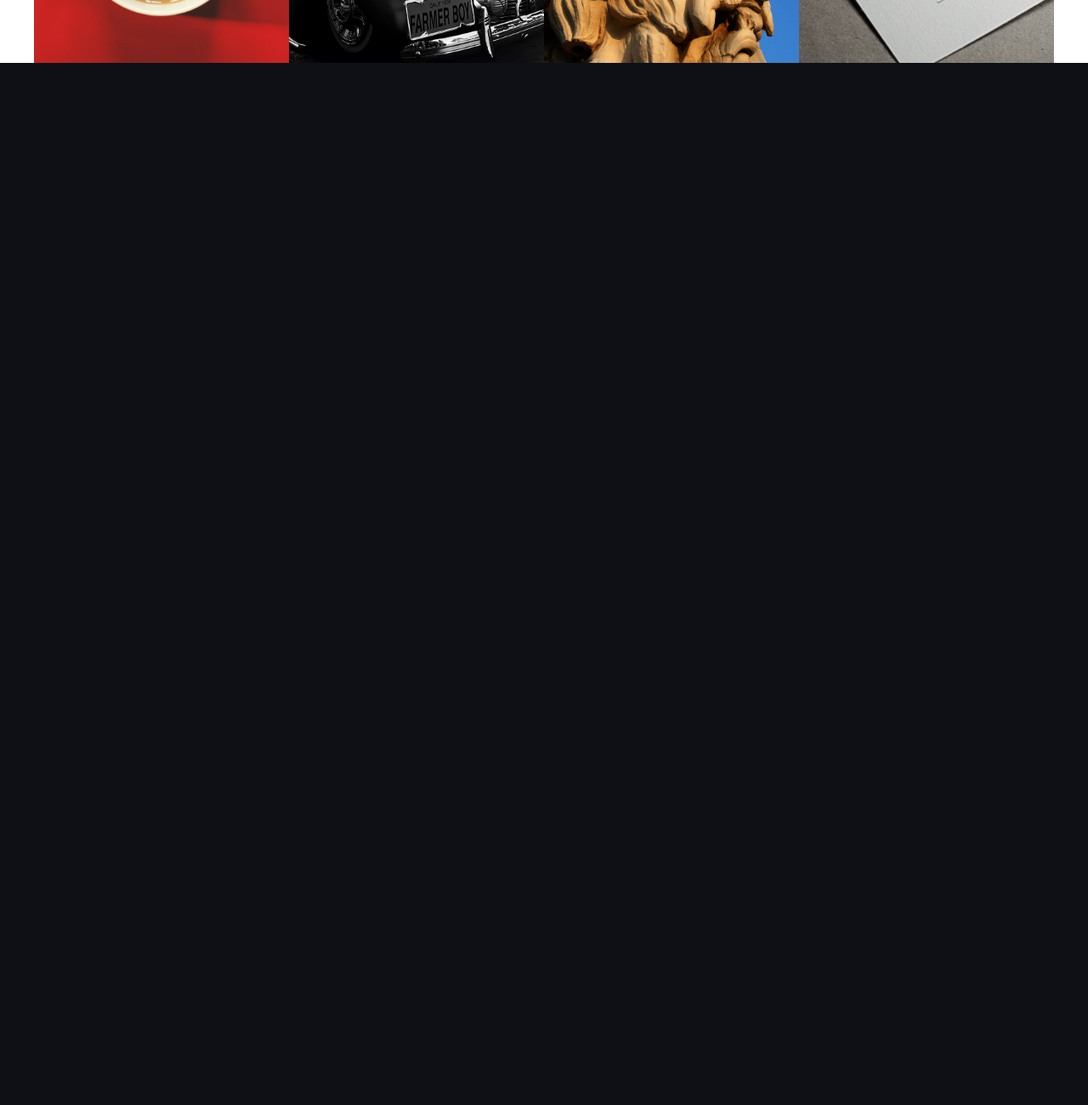
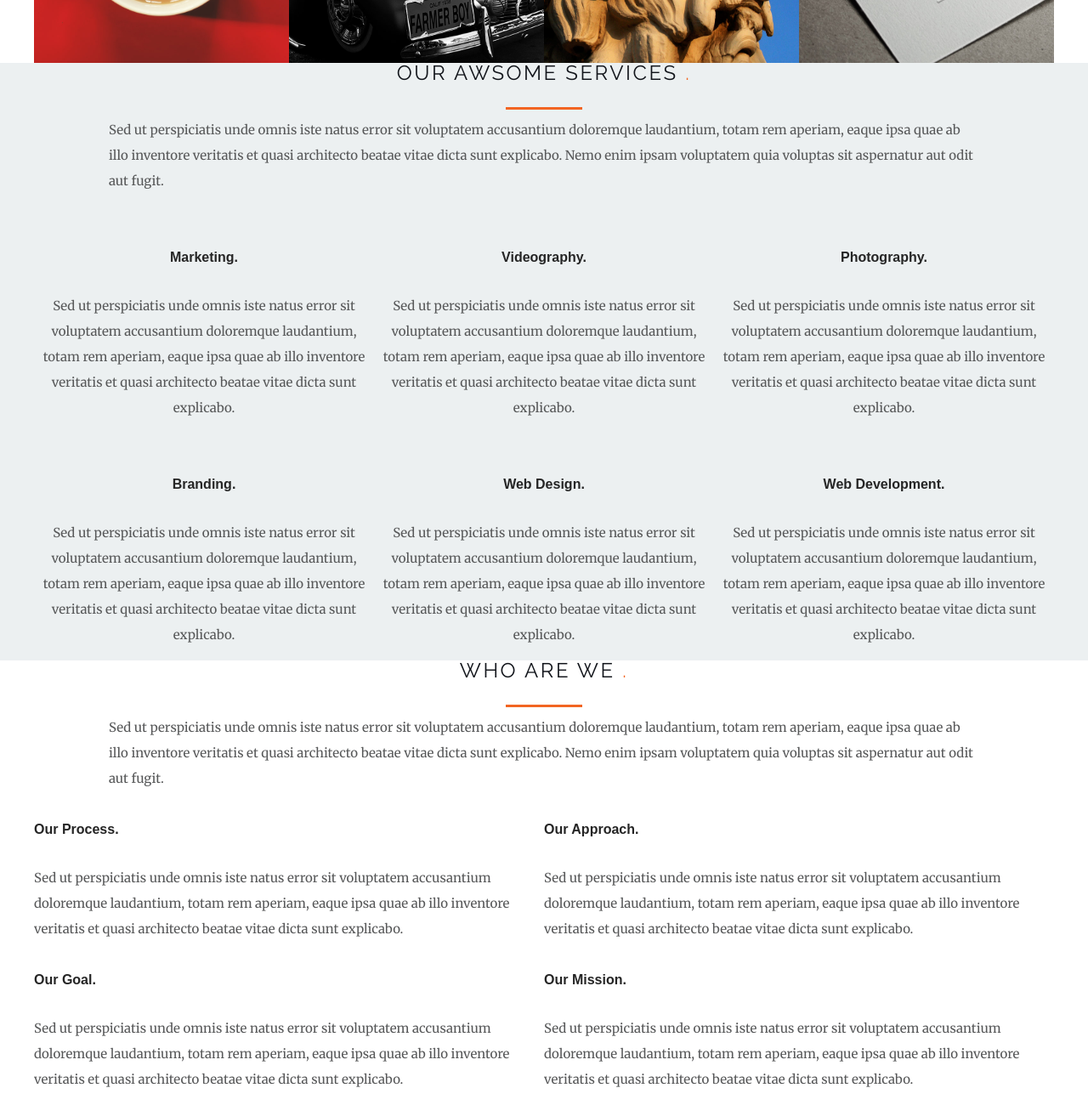
Before and after one commit to jairovg/puremedia-vpc, a website built with webpack: page src/index.html in a window 1280 px wide. Shown: the part 1341-2641 px from the top of the page at 85% size. Before the commit the page ends 1415 px from the top, so only its background shows below. Built offline with nearby package versions, Linux system fonts and the light colour scheme.

Commit message:
Works and Values

```diff
--- a/src/index.html
+++ b/src/index.html
@@ -39,15 +39,14 @@
       <a href="" class="hero-option"></a>
     </div>
   </section>
-  <section class="l-latest-works">
+  <section class="l-works">
     <h1 class="h1">
       Our latest works
     </h1>
     <p class="l-constraint description">
-      Sed ut perspiciatis unde omnis iste natus error sit voluptatem accusantium
-      doloremque laudantium, totam rem aperiam, eaque ipsa quae ab illo inventore veritatis et quasi
-      architecto beatae vitae dicta sunt explicabo. Nemo enim ipsam voluptatem quia voluptas sit aspernatur
-      aut odit aut fugit.
+      Sed ut perspiciatis unde omnis iste natus error sit voluptatem accusantium doloremque laudantium,
+      totam rem aperiam, eaque ipsa quae ab illo inventore veritatis et quasi architecto beatae vitae
+      dicta sunt explicabo. Nemo enim ipsam voluptatem quia voluptas sit aspernatur aut odit aut fugit.
     </p>
     <section class="latest-works">
       <div class="work">
@@ -57,7 +56,7 @@
             <p>Photography</p>
           </div>
         </div>
-        <img src="/assets/images/latest-works/grizzly.jpg" alt="" class="work-img">
+        <img src="/assets/images/works/grizzly.jpg" alt="" class="work-img">
       </div>
       <div class="work">
         <div class="work-text">
@@ -66,7 +65,7 @@
             <p>Webdesign</p>
           </div>
         </div>
-        <img src="/assets/images/latest-works/hotel.jpg" alt="" class="work-img">
+        <img src="/assets/images/works/hotel.jpg" alt="" class="work-img">
       </div>
       <div class="work">
         <div class="work-text">
@@ -75,7 +74,7 @@
             <p>Branding</p>
           </div>
         </div>
-        <img src="/assets/images/latest-works/beetle.jpg" alt="" class="work-img">
+        <img src="/assets/images/works/beetle.jpg" alt="" class="work-img">
       </div>
       <div class="work">
         <div class="work-text">
@@ -84,7 +83,7 @@
             <p>Videography</p>
           </div>
         </div>
-        <img src="/assets/images/latest-works/banjo-player.jpg" alt="" class="work-img">
+        <img src="/assets/images/works/banjo-player.jpg" alt="" class="work-img">
       </div>
       <div class="work">
         <div class="work-text">
@@ -93,7 +92,7 @@
             <p>Photography</p>
           </div>
         </div>
-        <img src="/assets/images/latest-works/coffee.jpg" alt="" class="work-img">
+        <img src="/assets/images/works/coffee.jpg" alt="" class="work-img">
       </div>
       <div class="work">
         <div class="work-text">
@@ -102,7 +101,7 @@
             <p>Branding</p>
           </div>
         </div>
-        <img src="/assets/images/latest-works/farmerboy.jpg" alt="" class="work-img">
+        <img src="/assets/images/works/farmerboy.jpg" alt="" class="work-img">
       </div>
       <div class="work">
         <div class="work-text">
@@ -111,7 +110,7 @@
             <p>Web Design</p>
           </div>
         </div>
-        <img src="/assets/images/latest-works/judah.jpg" alt="" class="work-img">
+        <img src="/assets/images/works/judah.jpg" alt="" class="work-img">
       </div>
       <div class="work">
         <div class="work-text">
@@ -120,7 +119,129 @@
             <p>Branding</p>
           </div>
         </div>
-        <img src="/assets/images/latest-works/embossed-paper.jpg" alt="" class="work-img">
+        <img src="/assets/images/works/embossed-paper.jpg" alt="" class="work-img">
+      </div>
+    </section>
+  </section>
+  <section class="l-services">
+    <h1 class="h1">
+      Our awsome services
+    </h1>
+    <p class="l-constraint description">
+      Sed ut perspiciatis unde omnis iste natus error sit voluptatem accusantium doloremque laudantium,
+      totam rem aperiam, eaque ipsa quae ab illo inventore veritatis et quasi architecto beatae vitae
+      dicta sunt explicabo. Nemo enim ipsam voluptatem quia voluptas sit aspernatur aut odit aut fugit.
+    </p>
+    <section class="services">
+      <div class="service">
+        <div class="service-icon">
+          <span class="icon-graph"></span>
+        </div>
+        <h2 class="h2">Marketing</h2>
+        <p class="detailed">
+          Sed ut perspiciatis unde omnis iste natus error sit voluptatem accusantium doloremque laudantium,
+          totam rem aperiam, eaque ipsa quae ab illo inventore veritatis et quasi architecto beatae vitae
+          dicta sunt explicabo.
+        </p>
+      </div>
+      <div class="service">
+        <div class="service-icon">
+          <span class="icon-graph"></span>
+        </div>
+        <h2 class="h2">Videography</h2>
+        <p class="detailed">
+          Sed ut perspiciatis unde omnis iste natus error sit voluptatem accusantium doloremque laudantium,
+          totam rem aperiam, eaque ipsa quae ab illo inventore veritatis et quasi architecto beatae vitae
+          dicta sunt explicabo.
+        </p>
+      </div>
+      <div class="service">
+        <div class="service-icon">
+          <span class="icon-graph"></span>
+        </div>
+        <h2 class="h2">Photography</h2>
+        <p class="detailed">
+          Sed ut perspiciatis unde omnis iste natus error sit voluptatem accusantium doloremque laudantium,
+          totam rem aperiam, eaque ipsa quae ab illo inventore veritatis et quasi architecto beatae vitae
+          dicta sunt explicabo.
+        </p>
+      </div>
+      <div class="service">
+        <div class="service-icon">
+          <span class="icon-graph"></span>
+        </div>
+        <h2 class="h2">Branding</h2>
+        <p class="detailed">
+          Sed ut perspiciatis unde omnis iste natus error sit voluptatem accusantium doloremque laudantium,
+          totam rem aperiam, eaque ipsa quae ab illo inventore veritatis et quasi architecto beatae vitae
+          dicta sunt explicabo.
+        </p>
+      </div>
+      <div class="service">
+        <div class="service-icon">
+          <span class="icon-graph"></span>
+        </div>
+        <h2 class="h2">Web Design</h2>
+        <p class="detailed">
+          Sed ut perspiciatis unde omnis iste natus error sit voluptatem accusantium doloremque laudantium,
+          totam rem aperiam, eaque ipsa quae ab illo inventore veritatis et quasi architecto beatae vitae
+          dicta sunt explicabo.
+        </p>
+      </div>
+      <div class="service">
+        <div class="service-icon">
+          <span class="icon-graph"></span>
+        </div>
+        <h2 class="h2">Web Development</h2>
+        <p class="detailed">
+          Sed ut perspiciatis unde omnis iste natus error sit voluptatem accusantium doloremque laudantium,
+          totam rem aperiam, eaque ipsa quae ab illo inventore veritatis et quasi architecto beatae vitae
+          dicta sunt explicabo.
+        </p>
+      </div>
+    </section>
+  </section>
+  <section class="l-values">
+    <h1 class="h1">
+      Who are we
+    </h1>
+    <p class="l-constraint description">
+      Sed ut perspiciatis unde omnis iste natus error sit voluptatem accusantium doloremque laudantium,
+      totam rem aperiam, eaque ipsa quae ab illo inventore veritatis et quasi architecto beatae vitae
+      dicta sunt explicabo. Nemo enim ipsam voluptatem quia voluptas sit aspernatur aut odit aut fugit.
+    </p>
+    <section class="values">
+      <div class="value">
+        <h2 class="h2">Our Process</h2>
+        <p class="detailed">
+          Sed ut perspiciatis unde omnis iste natus error sit voluptatem accusantium doloremque laudantium,
+          totam rem aperiam, eaque ipsa quae ab illo inventore veritatis et quasi architecto beatae vitae
+          dicta sunt explicabo.
+        </p>
+      </div>
+      <div class="value">
+        <h2 class="h2">Our Approach</h2>
+        <p class="detailed">
+          Sed ut perspiciatis unde omnis iste natus error sit voluptatem accusantium doloremque laudantium,
+          totam rem aperiam, eaque ipsa quae ab illo inventore veritatis et quasi architecto beatae vitae
+          dicta sunt explicabo.
+        </p>
+      </div>
+      <div class="value">
+        <h2 class="h2">Our Goal</h2>
+        <p class="detailed">
+          Sed ut perspiciatis unde omnis iste natus error sit voluptatem accusantium doloremque laudantium,
+          totam rem aperiam, eaque ipsa quae ab illo inventore veritatis et quasi architecto beatae vitae
+          dicta sunt explicabo.
+        </p>
+      </div>
+      <div class="value">
+        <h2 class="h2">Our Mission</h2>
+        <p class="detailed">
+          Sed ut perspiciatis unde omnis iste natus error sit voluptatem accusantium doloremque laudantium,
+          totam rem aperiam, eaque ipsa quae ab illo inventore veritatis et quasi architecto beatae vitae
+          dicta sunt explicabo.
+        </p>
       </div>
     </section>
   </section>
--- a/src/index.scss
+++ b/src/index.scss
@@ -12,6 +12,8 @@
 @import "./styles/components/menu.scss";
 @import "./styles/components/hero.scss";
 @import "./styles/components/works.scss";
+@import "./styles/components/services.scss";
+@import "./styles/components/values.scss";
 
 // Media rules
 @import "./styles/layout-rules-media.scss";
--- a/src/styles/components/hero.scss
+++ b/src/styles/components/hero.scss
@@ -30,7 +30,7 @@
 
 .hero-title {
   font-size: 54px;
-  font-weight: bold;
+  font-weight: normal;
 }
 
 .hero-options {
--- /dev/null
+++ b/src/styles/components/services.scss
@@ -0,0 +1,20 @@
+.services {
+  display: flex;
+  flex-flow: row wrap;
+  max-width: 1200px;
+  margin-left: auto;
+  margin-right: auto;
+  text-align: center;
+}
+
+.service {
+  position: relative;
+  flex: 1 1 400px;
+  display: flex;
+  flex-flow: column wrap;
+  overflow: hidden;
+}
+
+.icon-graph::before {
+	content: "\e06b";
+}
--- /dev/null
+++ b/src/styles/components/values.scss
@@ -0,0 +1,15 @@
+.values {
+  display: flex;
+  flex-flow: row wrap;
+  max-width: 1200px;
+  margin-left: auto;
+  margin-right: auto;
+}
+
+.value {
+  position: relative;
+  flex: 1 1 600px;
+  display: flex;
+  flex-flow: column wrap;
+  overflow: hidden;
+}
--- a/src/styles/headings.scss
+++ b/src/styles/headings.scss
@@ -30,3 +30,14 @@
         color: $orange-light;
     }
 }
+
+.h2 {
+    font: 16px/24px "raleway-heavy", sans-serif;
+    color: #252525;
+    font-weight: bold;
+    margin: 18px 0 15px;
+
+    &::after {
+        content: ".";
+    }
+}
--- a/src/styles/layout-rules.scss
+++ b/src/styles/layout-rules.scss
@@ -10,6 +10,14 @@
   height: $offset-65;
 }
 
-.l-latest-works {
+.l-works {
   background-color: white;
 }
+
+.l-services {
+  background-color: $grey-lighter;
+}
+
+.l-values {
+  background-color: white;
+}
```
Also changed, not shown: assets/images/works/banjo-player.jpg (renamed from assets/images/latest-works/banjo-player.jpg), assets/images/works/beetle.jpg (renamed from assets/images/latest-works/beetle.jpg), assets/images/works/coffee.jpg (renamed from assets/images/latest-works/coffee.jpg), assets/images/works/embossed-paper.jpg (renamed from assets/images/latest-works/embossed-paper.jpg), assets/images/works/farmerboy.jpg (renamed from assets/images/latest-works/farmerboy.jpg), assets/images/works/grizzly.jpg (renamed from assets/images/latest-works/grizzly.jpg), assets/images/works/hotel.jpg (renamed from assets/images/latest-works/hotel.jpg), assets/images/works/judah.jpg (renamed from assets/images/latest-works/judah.jpg).
